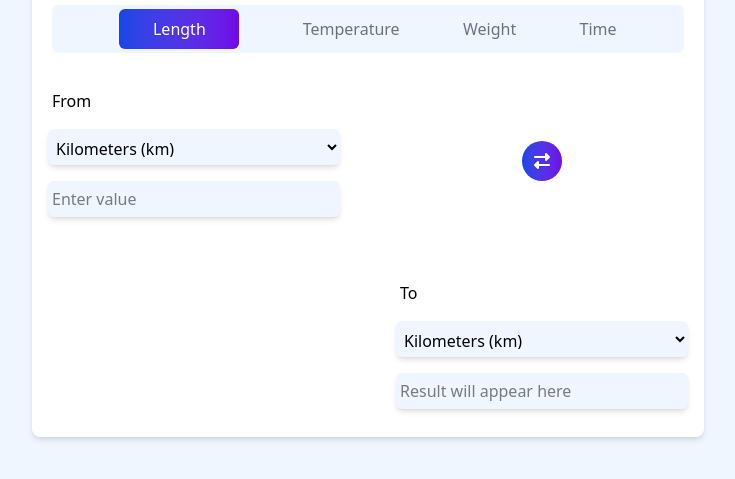
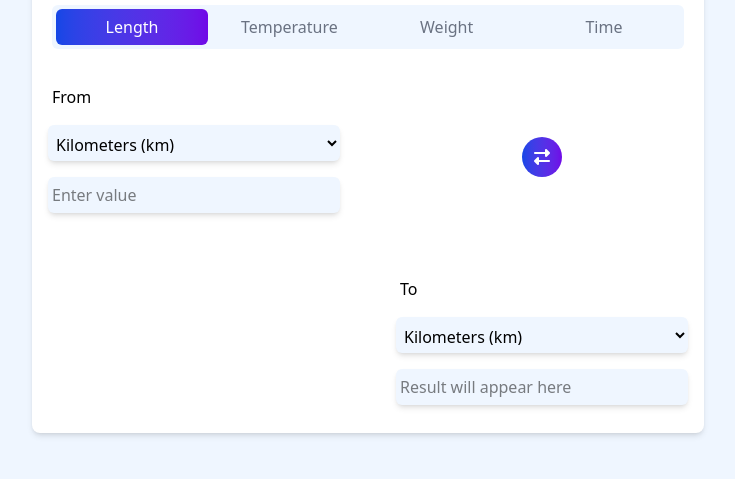
Before and after one commit to Kazeb005/converter, a website: page dist/index.html in a window 1280 px wide. Both pictures are taken after a click on the button "Length". Shown: the part 119-598 px from the top of the page, without its empty margins (272-1007 px from the left). Drawn offline with Linux system fonts and the light colour scheme.

Commit message:
nav styling as it should

```diff
--- a/script.js
+++ b/script.js
@@ -2,14 +2,14 @@
 // changing the active button
 
 
-const activeClasses = 'px-4 py-2 w-30 text-white rounded-md bg-gradient-to-r from-blue-700 to-violet-700';
+const activeClasses = 'px-3 py-1.5 w-38 text-white rounded-md bg-gradient-to-r from-blue-700 to-violet-700';
 const chosNav = document.querySelectorAll('.navbtn');
 
 const content = document.querySelectorAll('.content');
 
 chosNav.forEach(nav => {
   nav.addEventListener('click', () => {
-    chosNav.forEach(otherBtn => otherBtn.className = 'navbtn');
+    chosNav.forEach(otherBtn => otherBtn.className = 'navbtn px-3 py-1.5 w-38');
     nav.className = `navbtn ${activeClasses}`;
 
     content.forEach(cont => cont.classList.add('hidden'));
@@ -26,6 +26,11 @@ chosNav.forEach(nav => {
   });
 });
 
+
+const fromValue = document.getElementById('fromValue');
+const fromUnit = document.getElementById('fromUnit');
+const toUnit = document.getElementById('toUnit');
+const toValue = document.getElementById('toValue');
 
 
 class Converter {
```
Also changed, not shown: dist/index.html, dist/output.css.
